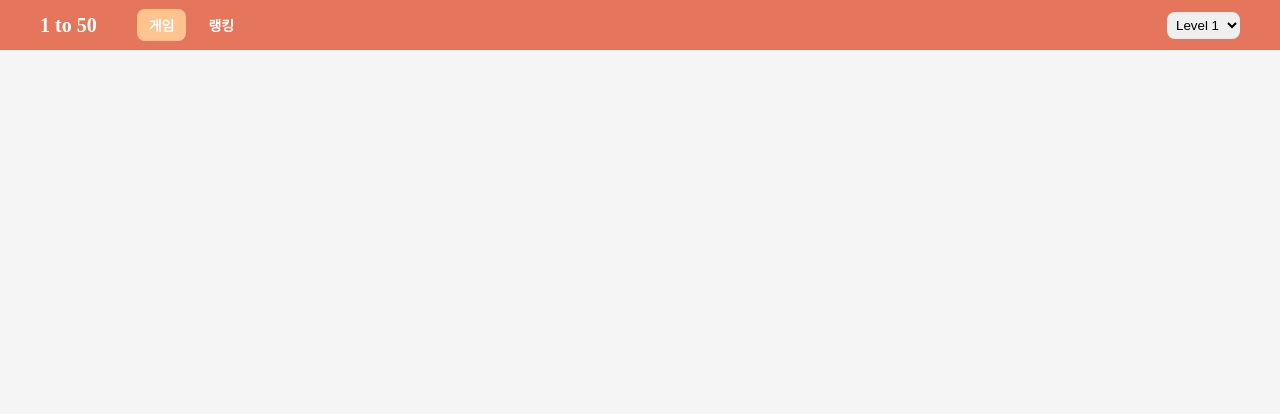
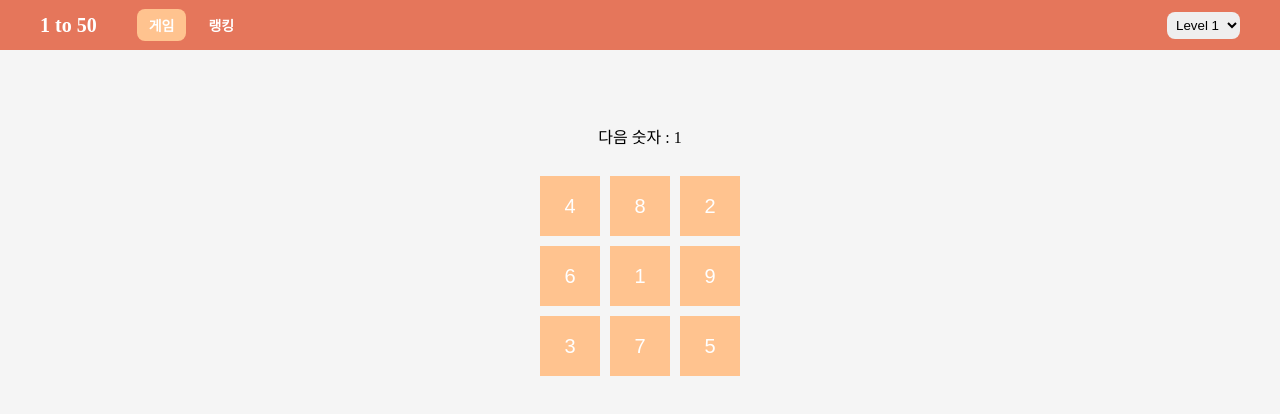
Before and after one commit to AND-SOPT-WEB/SeoYeonYu, a React (Vite) app in the folder week3/assignment/: page / in a window 1280 px wide. Shown: the top 414 px of the page. Built offline with nearby package versions, Linux system fonts and the light colour scheme.

Commit message:
feat: 게임 구현

```diff
--- a/week3/assignment/src/App.jsx
+++ b/week3/assignment/src/App.jsx
@@ -1,6 +1,7 @@
 import { useState } from "react";
 
 import TopBar from "./components/TopBar";
+import Game from "./components/Game";
 import Ranking from "./components/Ranking";
 
 function App() {
@@ -10,7 +11,7 @@ function App() {
   return (
     <>
       <TopBar {...{ selectedButton, setSelectedButton, level, setLevel }} />
-      {selectedButton === "게임" || <Ranking />}
+      {selectedButton === "게임" ? <Game level={level} /> : <Ranking />}
     </>
   );
 }
--- /dev/null
+++ b/week3/assignment/src/components/Game.jsx
@@ -0,0 +1,94 @@
+import { useEffect, useState } from "react";
+import styled from "@emotion/styled";
+
+const Game = ({ level }) => {
+  const gridNumber = level + 2;
+  const halfNumber = gridNumber ** 2;
+  const maxNumber = halfNumber * 2;
+  const initialNumbers = Array.from({ length: halfNumber }, (_, i) => i + 1);
+  const additionalNumbers = Array.from({ length: halfNumber }, (_, i) => i + halfNumber + 1);
+
+  const shuffleArray = (array) => array.sort(() => Math.random() - 0.5);
+
+  const [nextNumber, setNextNumber] = useState(1);
+  const [numbers, setNumbers] = useState(shuffleArray(initialNumbers));
+  const [newNumbers, setNewNumbers] = useState(shuffleArray(additionalNumbers));
+
+  useEffect(() => {
+    setNextNumber(1);
+    setNumbers(shuffleArray(initialNumbers));
+    setNewNumbers(shuffleArray(additionalNumbers));
+  }, [level]);
+
+  const handleNumberClick = (num, index) => {
+    if (num === nextNumber) {
+      setNextNumber((prev) => prev + 1);
+      const updatedNumber = newNumbers.length > 0 ? newNumbers.pop() : null;
+      setNumbers((prev) => {
+        const updatedNumbers = [...prev];
+        updatedNumbers[index] = updatedNumber;
+        return updatedNumbers;
+      });
+    }
+  };
+
+  return (
+    <Container>
+      <h2>다음 숫자 : {nextNumber}</h2>
+      <Grid gridNumber={gridNumber}>
+        {numbers.map((num, index) =>
+          num ? (
+            <NumberButton
+              key={index}
+              onClick={() => handleNumberClick(num, index)}
+              {...{ num, halfNumber }}
+            >
+              {num}
+            </NumberButton>
+          ) : (
+            <DefaultButton key={index} />
+          )
+        )}
+      </Grid>
+    </Container>
+  );
+};
+
+export default Game;
+
+const Container = styled.section`
+  margin: 8rem auto;
+  display: flex;
+  flex-direction: column;
+  align-items: center;
+  gap: 3rem;
+  width: fit-content;
+
+  h2 {
+    font-size: 1.6rem;
+    color: black;
+  }
+`;
+
+const Grid = styled.div`
+  display: grid;
+  grid-template-columns: repeat(${({ gridNumber }) => gridNumber}, 1fr);
+  gap: 1rem;
+`;
+
+const DefaultButton = styled.button`
+  width: 6rem;
+  height: 6rem;
+  background-color: transparent;
+`;
+
+const NumberButton = styled(DefaultButton)`
+  font-size: 2rem;
+  background-color: ${({ num, halfNumber }) => (num > halfNumber ? "var(--red)" : "var(--orange)")};
+  color: white;
+  cursor: pointer;
+
+  &:active {
+    opacity: 0.3;
+  }
+`;
--- a/week3/assignment/src/components/TopBar.jsx
+++ b/week3/assignment/src/components/TopBar.jsx
@@ -1,4 +1,3 @@
-import React, { useState } from "react";
 import styled from "@emotion/styled";
 
 const TopBar = ({ selectedButton, setSelectedButton, level, setLevel }) => {
@@ -6,7 +5,8 @@ const TopBar = ({ selectedButton, setSelectedButton, level, setLevel }) => {
   const levels = [1, 2, 3];
 
   const handleLevelChange = (e) => {
-    setLevel(e.target.value);
+    setLevel(Number(e.target.value));
+    console.log(e.target.value);
   };
 
   return (
```
